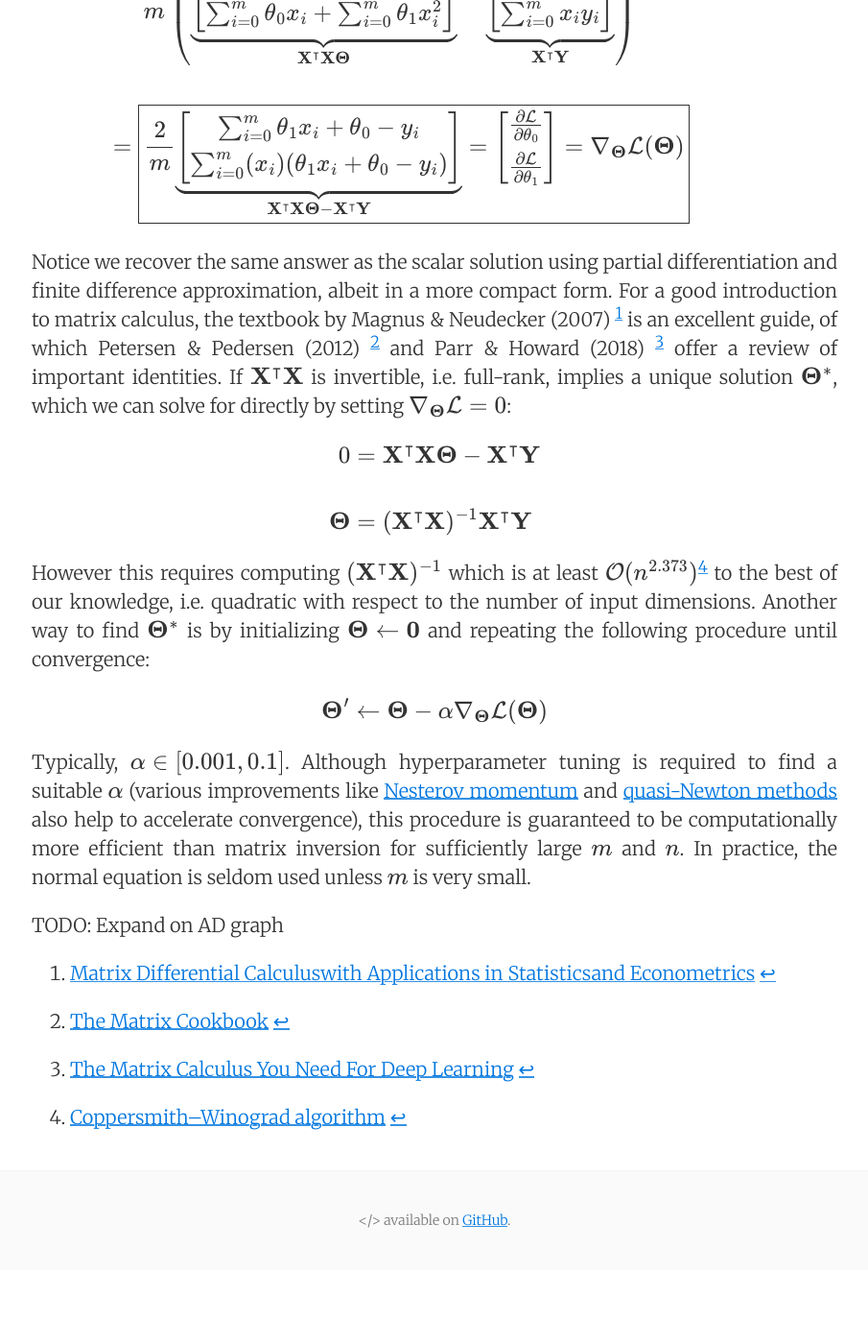
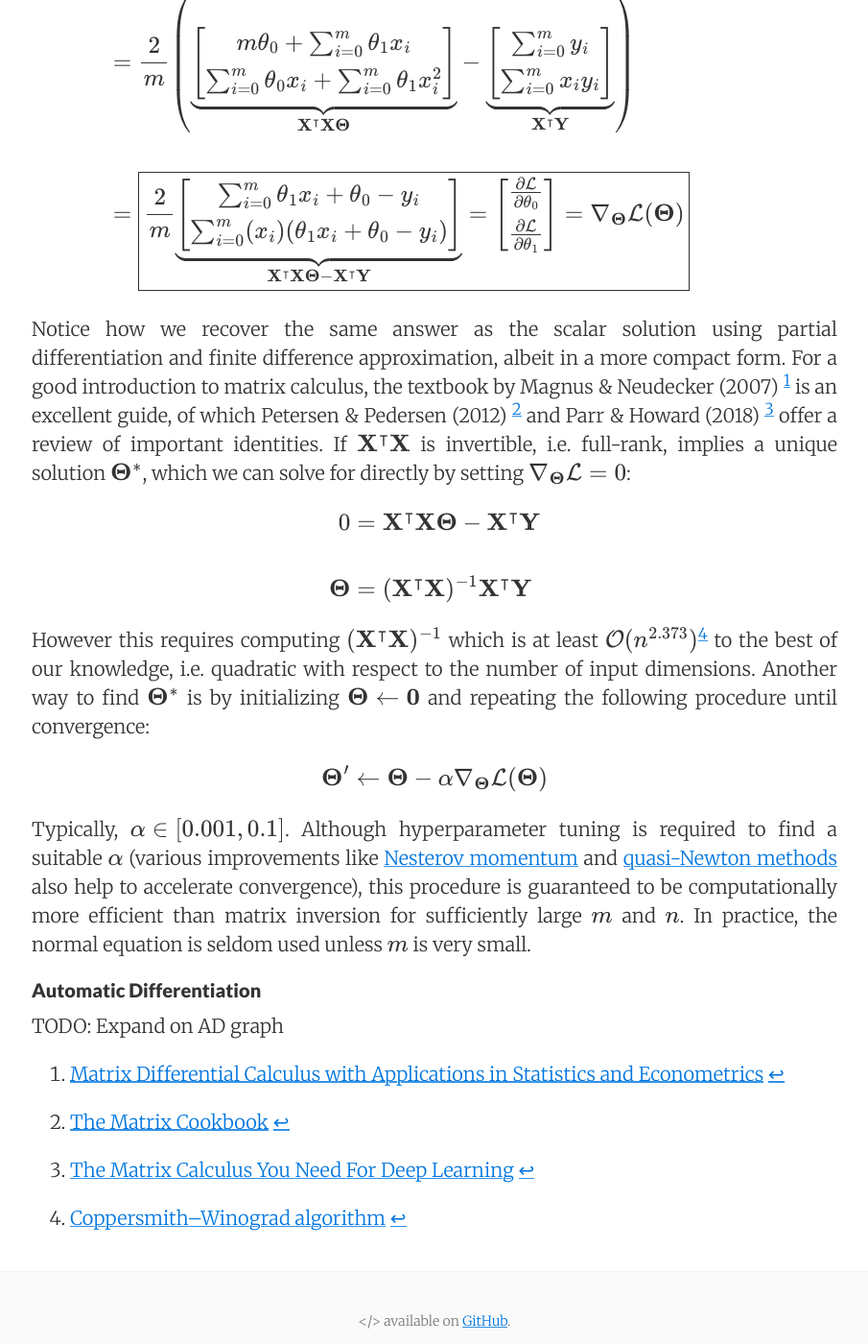
Before and after one commit to math-bootcamp/math-bootcamp.github.io, a Jekyll site: the page built from _posts/2019-07-23-the-derivative.md, in a window 1280 px wide and 1400 px high, scrolled down 8122 px. Shown: the whole window at 96% size, without its empty margins (187-1092 px from the left). Built offline with Jekyll 4.4.1, drawn with Linux system fonts in a browser that asks for light colours; formulas are drawn with MathJax 3; before the commit the page ends 9445 px from its top, so only the background shows below that; some of the changed text lies outside the part shown.

Commit message:
break example into sections

```diff
--- a/_posts/2019-07-23-the-derivative.md
+++ b/_posts/2019-07-23-the-derivative.md
@@ -208,7 +212,7 @@ $$
 \end{align}
 $$
 
-Notice we recover the same answer as the scalar solution using partial differentiation and finite difference approximation, albeit in a more compact form. For a good introduction to matrix calculus, the textbook by Magnus & Neudecker (2007) [^4] is an excellent guide, of which Petersen & Pedersen (2012) [^2] and Parr & Howard (2018) [^3] offer a review of important identities. If $$\mathbf X^\intercal \mathbf X$$ is invertible, i.e. full-rank, implies a unique solution $$\mathbf \Theta^*$$, which we can solve for directly by setting $$\nabla_{\mathbf{\Theta}}\mathcal{L} = 0$$:
+Notice how we recover the same answer as the scalar solution using partial differentiation and finite difference approximation, albeit in a more compact form. For a good introduction to matrix calculus, the textbook by Magnus & Neudecker (2007) [^4] is an excellent guide, of which Petersen & Pedersen (2012) [^2] and Parr & Howard (2018) [^3] offer a review of important identities. If $$\mathbf X^\intercal \mathbf X$$ is invertible, i.e. full-rank, implies a unique solution $$\mathbf \Theta^*$$, which we can solve for directly by setting $$\nabla_{\mathbf{\Theta}}\mathcal{L} = 0$$:
 
 $$\begin{align}0 & = \mathbf X^\intercal \mathbf X \mathbf \Theta - \mathbf X ^ \intercal \mathbf Y \\\\ \mathbf \Theta &= (\mathbf X^\intercal \mathbf X)^{-1}\mathbf X^\intercal\mathbf Y \end{align}$$
 
@@ -218,9 +222,11 @@ $$\mathbf{\Theta}' \leftarrow \mathbf{\Theta} - \alpha \nabla_{\mathbf{\Theta}}\
 
 Typically, $$\alpha \in [0.001, 0.1]$$. Although hyperparameter tuning is required to find a suitable $$\alpha$$ (various improvements like [Nesterov momentum](http://mitliagkas.github.io/ift6085/ift-6085-lecture-6-notes.pdf) and [quasi-Newton methods](https://en.wikipedia.org/wiki/Quasi-Newton_method) also help to accelerate convergence), this procedure is guaranteed to be computationally more efficient than matrix inversion for sufficiently large $$m$$ and $$n$$. In practice, the normal equation is seldom used unless $$m$$ is very small.
 
+#### Automatic Differentiation
+
 TODO: Expand on AD graph
 
 [^1]: [Coppersmith–Winograd algorithm](https://en.wikipedia.org/wiki/Coppersmith%E2%80%93Winograd_algorithm)
 [^2]: [The Matrix Cookbook](https://www.math.uwaterloo.ca/~hwolkowi/matrixcookbook.pdf)
 [^3]: [The Matrix Calculus You Need For Deep Learning](https://explained.ai/matrix-calculus/index.html)
-[^4]: [Matrix Differential Calculuswith Applications in Statisticsand Econometrics](https://www.amazon.ca/Differential-Calculus-Applications-Statistics-Econometrics/dp/1119541204)
+[^4]: [Matrix Differential Calculus with Applications in Statistics and Econometrics](https://www.amazon.ca/Differential-Calculus-Applications-Statistics-Econometrics/dp/1119541204)
```
Also changed, not shown: other parts of _posts/2019-07-23-the-derivative.md (+5 -1 lines).
